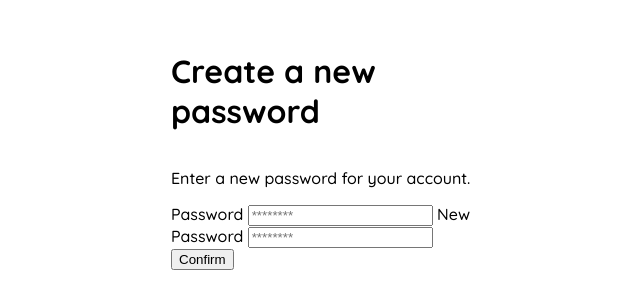
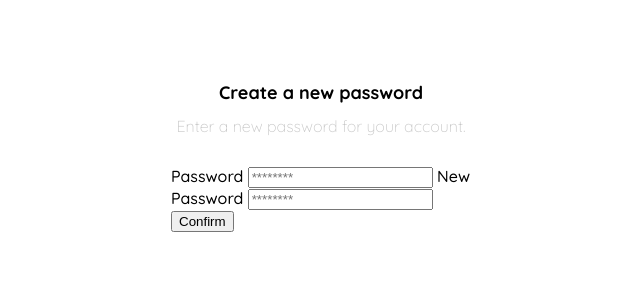
Before and after one commit to danielmaldonado19/Frontend-Yardstore, a plain HTML site: page 1_password.html in a window 1280 px wide. Shown: the part 250-558 px from the top of the page, without its empty margins (319-959 px from the left). Drawn offline with Linux system fonts and the light colour scheme.

Commit message:
1_password: title & subtitle styled

```diff
--- a/1_password.html
+++ b/1_password.html
@@ -21,6 +21,11 @@
         --text-input-field: #f7f7f7;
         --black: #000000;
         --hospital-green: #acd9b2;
+
+        --sm: 14px;
+        --md: 16px;
+        --lg: 18px;
+        /*Those are the default font sizes we're going to use.*/
         }
         body{
             margin: 0;
@@ -60,10 +65,17 @@
             in desktop, but we want it for mobile (responsive design).*/
         }
         .title{
-
+            font-size: var(--lg);
+            margin-bottom: 12px;
+            text-align: center;
         }
         .subtitle{
-
+            font-size: var(--md);
+            color: var(--very-light-pink);
+            font-weight: 300;
+            margin-top: 0;
+            margin-bottom: 30px;
+            text-align: center;
         }
         .form{
 
```
